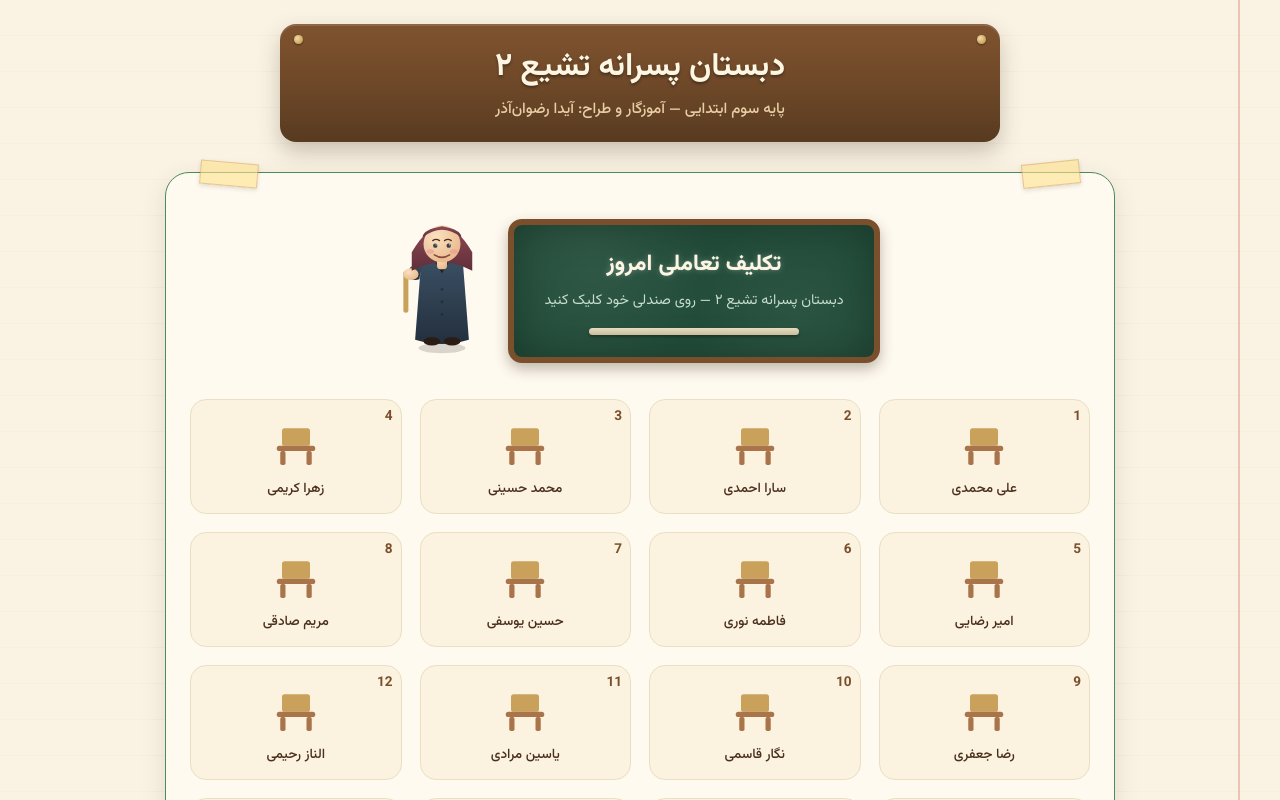
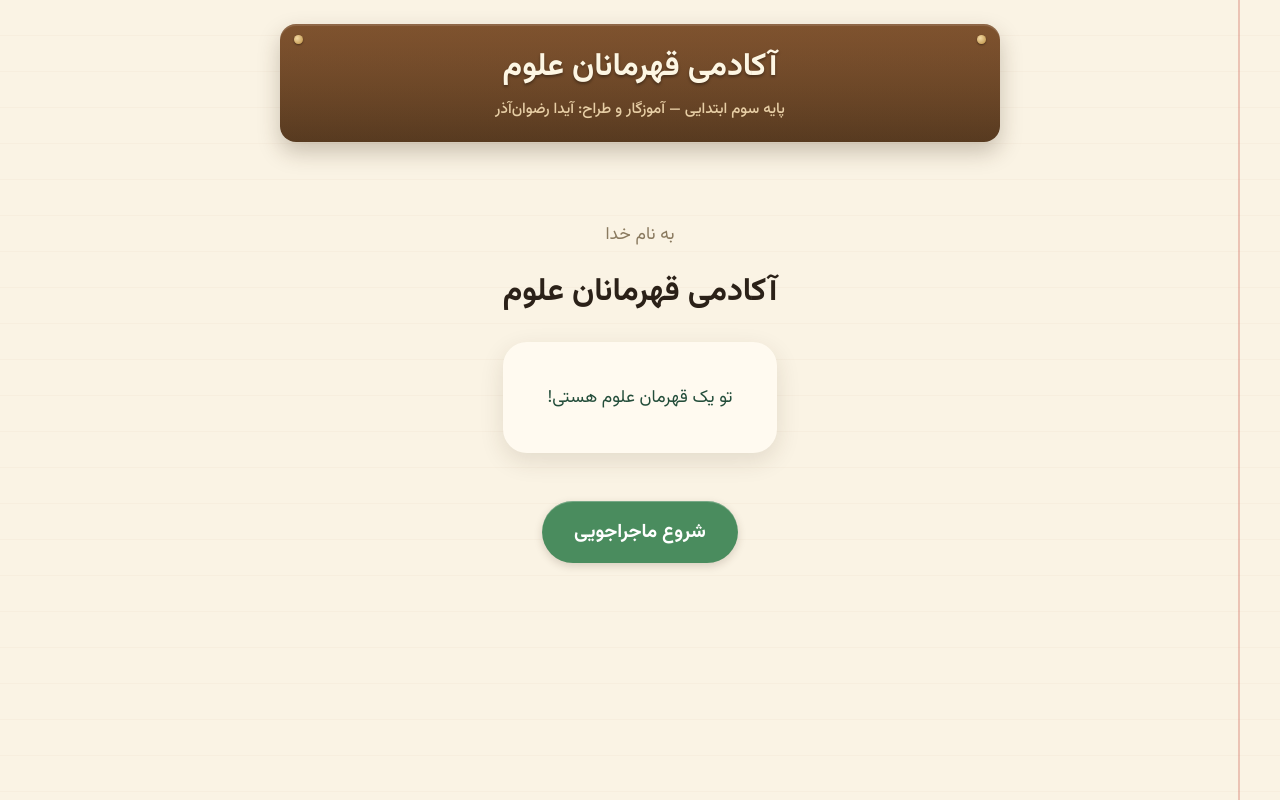
Before and after one commit to sahandse/Rezvanazar, a React (Vite) app: page / in a window 1280 px wide. Shown: the top 800 px of the page. Built offline with nearby package versions, Linux system fonts and the light colour scheme; no server answers.

Commit message:
feat: landing page with academy name and rotating messages

```diff
--- a/src/App.tsx
+++ b/src/App.tsx
@@ -1,4 +1,5 @@
 import { useCallback, useEffect, useMemo, useState } from "react";
+import Landing from "./components/Landing";
 import Classroom from "./components/Classroom";
 import LoginModal from "./components/LoginModal";
 import TeamPicker from "./components/TeamPicker";
@@ -46,6 +47,7 @@ function loadTeamChoices(): TeamChoices {
 }
 
 function App() {
+  const [showLanding, setShowLanding] = useState(true);
   const [selectedStudent, setSelectedStudent] = useState<Student | null>(null);
   const [session, setSession] = useState<Student | null>(null);
   const [view, setView] = useState<View>("welcome");
@@ -131,11 +133,13 @@ function App() {
   return (
     <div className="app" style={appThemeStyle}>
       <header className="app__header">
-        <h1>دبستان پسرانه تشیع ۲</h1>
+        <h1>آکادمی قهرمانان علوم</h1>
         <p>پایه سوم ابتدایی — آموزگار و طراح: آیدا رضوان‌آذر</p>
       </header>
 
-      {!session && (
+      {!session && showLanding && <Landing onStart={() => setShowLanding(false)} />}
+
+      {!session && !showLanding && (
         <Classroom
           students={students}
           completedSeats={completedSeats}
--- /dev/null
+++ b/src/components/Landing.tsx
@@ -0,0 +1,25 @@
+import { useState } from "react";
+
+const MESSAGES = [
+  "امروز ستارهٔ جدیدی کسب می‌کنی!",
+  "تو یک قهرمان علوم هستی!",
+  "هر مأموریت تو را قوی‌تر می‌کند!",
+  "بزن بریم برای قهرمانی!",
+  "تو می‌توانی!",
+];
+
+export default function Landing({ onStart }: { onStart: () => void }) {
+  const [msg] = useState(() => MESSAGES[Math.floor(Math.random() * MESSAGES.length)]);
+  return (
+    <div className="landing fade-in" style={{ textAlign: "center", padding: "2rem 1rem" }}>
+      <p style={{ fontSize: "1.1rem", color: "var(--ink-muted)" }}>به نام خدا</p>
+      <h1 style={{ fontSize: "2rem", margin: "0.5rem 0" }}>آکادمی قهرمانان علوم</h1>
+      <div style={{ margin: "1.5rem auto", maxWidth: 480, background: "var(--card)", borderRadius: 24, padding: "1.5rem", boxShadow: "var(--shadow-card)" }}>
+        <p style={{ fontSize: "1.1rem", color: "var(--chalk)" }}>{msg}</p>
+      </div>
+      <button className="btn btn--primary" style={{ fontSize: "1.2rem", padding: "1rem 2rem", marginTop: "1.5rem" }} onClick={onStart}>
+        شروع ماجراجویی
+      </button>
+    </div>
+  );
+}
```
